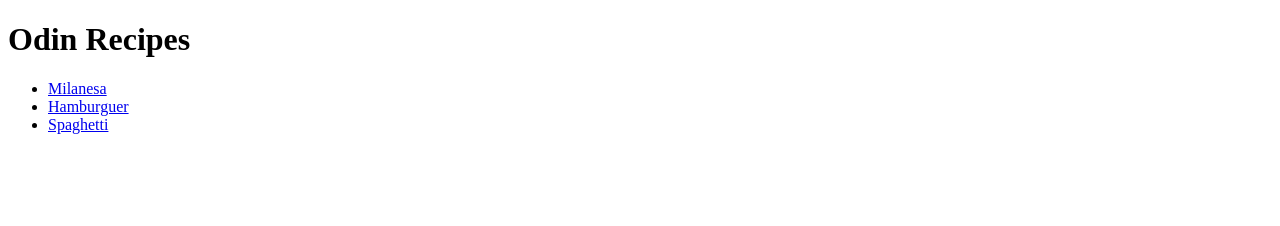
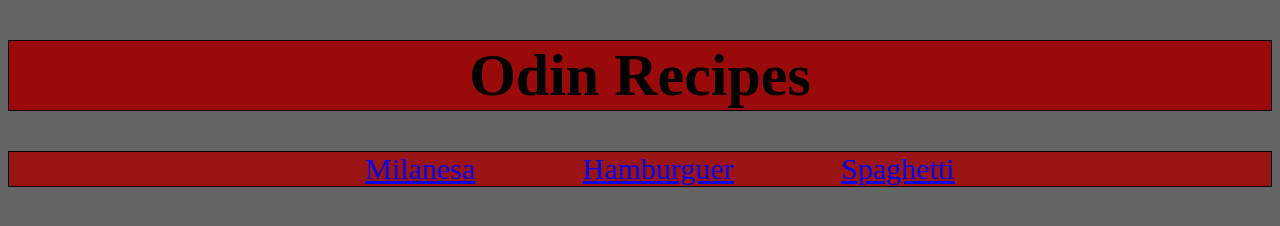
Before and after one commit to LUCC4SZ/odin-recipes, a plain HTML site: page index.html in a window 1280 px wide. Drawn offline with Linux system fonts and the light colour scheme.

Commit message:
Add styles to HTML

```diff
--- a/index.html
+++ b/index.html
@@ -2,6 +2,7 @@
 <html lang="en">
     <head>
         <meta charset="UTF-8">
+        <link rel="stylesheet" href="style.css">
         <title>Odin Recipes</title>
     </head>
     <body>
--- /dev/null
+++ b/style.css
@@ -0,0 +1,23 @@
+body {
+    font-family: 'Times New Roman', Times, serif;
+    background-color: rgb(100, 100, 100);
+}
+
+h1 {
+    border: 1px solid black;
+    text-align: center;
+    font-size: 60px;
+    background-color: rgb(155, 10, 10);
+}
+
+ul {
+    font-size: 30px;
+    border: 1px solid black;
+    background-color: rgb(155, 20, 20);
+    text-align: center;
+}
+
+li {
+    margin:0px 50px;
+    display: inline-block;
+}
```
Also changed, not shown: recipes/hamburguer.html (+1 -0 lines), recipes/milanesa.html (+1 -0 lines), recipes/spaghetti.html (+1 -0 lines).
